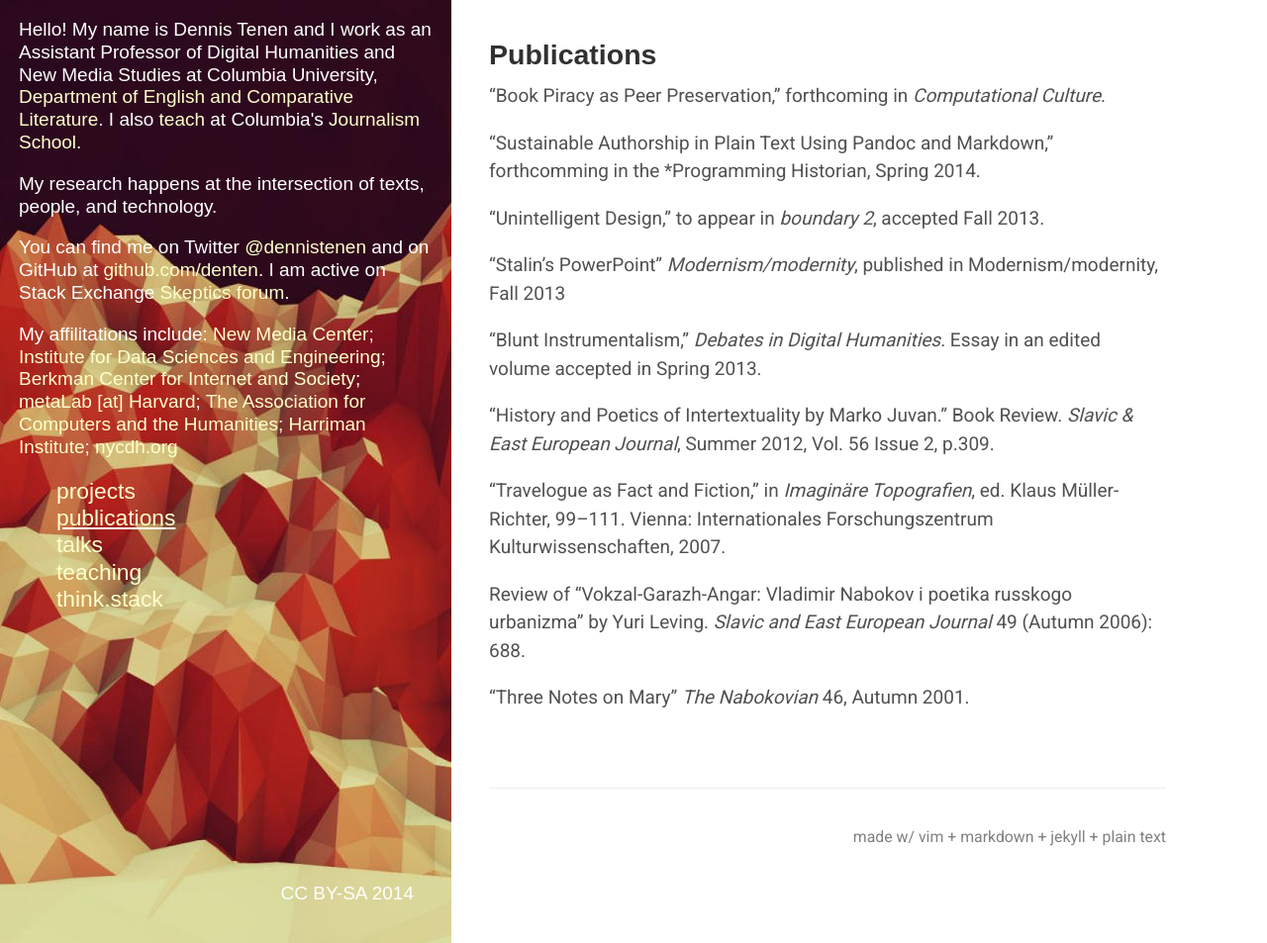
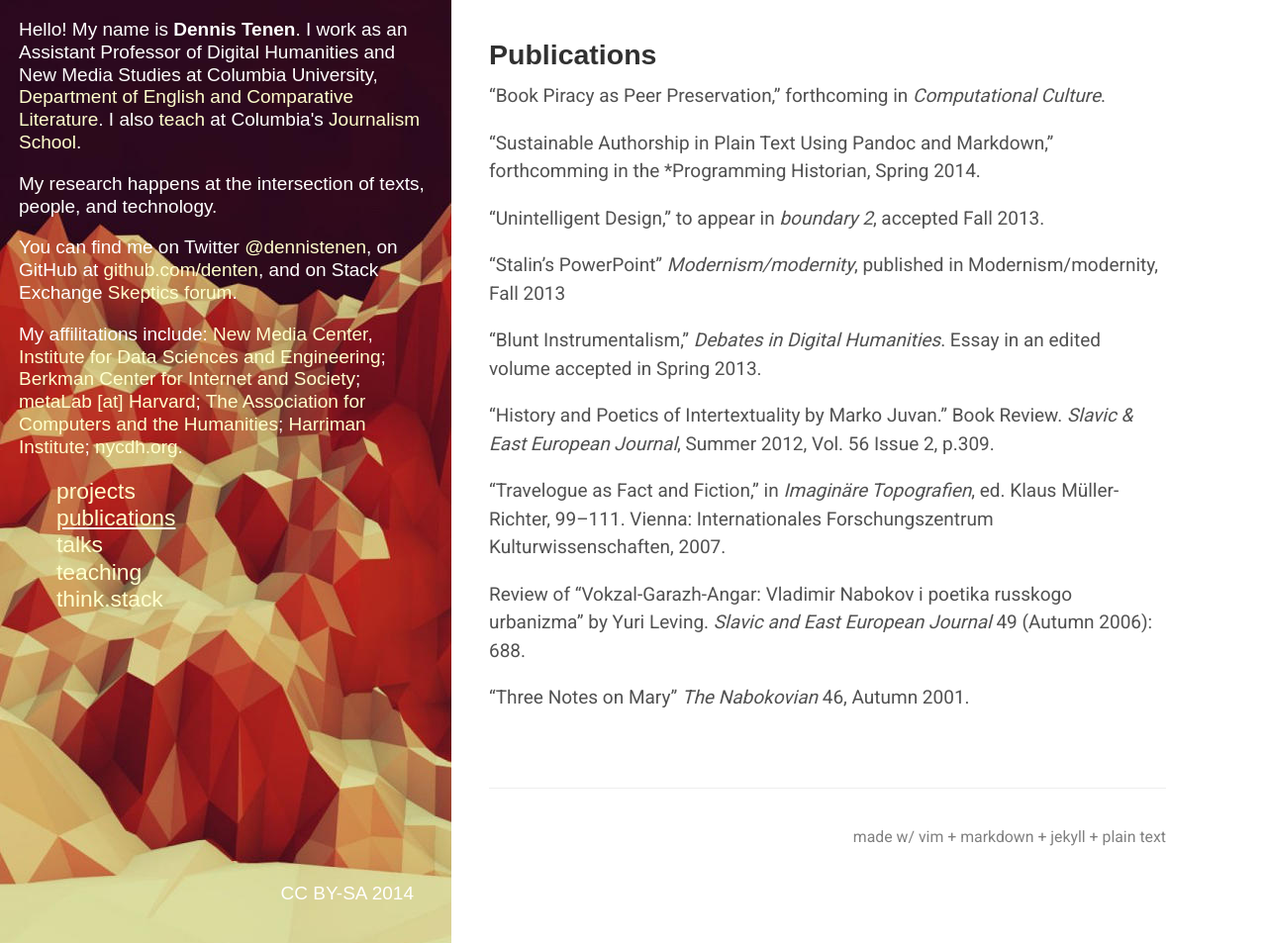
Before and after one commit to denten/denten.github.io, a Jekyll site: the page built from _pages/category-pages/publications.md, in a window 1280 px wide and 953 px high. Shown: the whole window at 99% size. Built offline with Jekyll 4.4.1, drawn with Linux system fonts in a browser that asks for light colours; some web fonts are replaced.

Commit message:
tighten up the bio

```diff
--- a/_includes/CV/bio.md
+++ b/_includes/CV/bio.md
@@ -1,15 +1,14 @@
-<p>Hello! My name is Dennis Tenen and I work as an Assistant Professor of Digital Humanities and New Media Studies at Columbia University, <a href="http://english.columbia.edu/people/profile/453">Department of English and Comparative Literature</a>. I also <a href="https://github.com/ledeprogram/courses">teach</a> at Columbia's <a href="http://www.journalism.columbia.edu/page/1058-the-lede-program-an-introduction-to-data-practices/906">Journalism School</a>.</p>
+<p>Hello! My name is <b>Dennis Tenen</b>. I work as an Assistant Professor of Digital Humanities and New Media Studies at Columbia University, <a href="http://english.columbia.edu/people/profile/453">Department of English and Comparative Literature</a>. I also <a href="https://github.com/ledeprogram/courses">teach</a> at Columbia's <a href="http://www.journalism.columbia.edu/page/1058-the-lede-program-an-introduction-to-data-practices/906">Journalism School</a>.</p>
 
 <p>My research happens at the intersection of texts, people, and technology.</p>
 
-<p>You can find me on Twitter <a href="https://twitter.com/dennistenen">@dennistenen</a>
-and on GitHub at <a href="https://github.com/denten">github.com/denten</a>. I am active on Stack Exchange <a href="http://stackexchange.com/users/2026874/denten?tab=accounts">Skeptics forum</a>.</p>
+<p>You can find me on Twitter <a href="https://twitter.com/dennistenen">@dennistenen</a>, on GitHub at <a href="https://github.com/denten">github.com/denten</a>, and on Stack Exchange <a href="http://stackexchange.com/users/2026874/denten?tab=accounts">Skeptics forum</a>.</p>
 
 <p>My affilitations include:
-<a href="http://idse.columbia.edu/new-media">New Media Center</a>;
+<a href="http://idse.columbia.edu/new-media">New Media Center</a>,
 <a href="http://idse.columbia.edu/">Institute for Data Sciences and Engineering</a>;
 <a href="http://cyber.law.harvard.edu/">Berkman Center for Internet and Society</a>;
 <a href="http://metalab.harvard.edu/">metaLab [at] Harvard</a>;
 <a href="http://ach.org/">The Association for Computers and the Humanities</a>;
 <a href="http://harriman.columbia.edu/">Harriman Institute</a>;
-<a href="http://nycdh.org/">nycdh.org</a>
+<a href="http://nycdh.org/">nycdh.org</a>.
```
